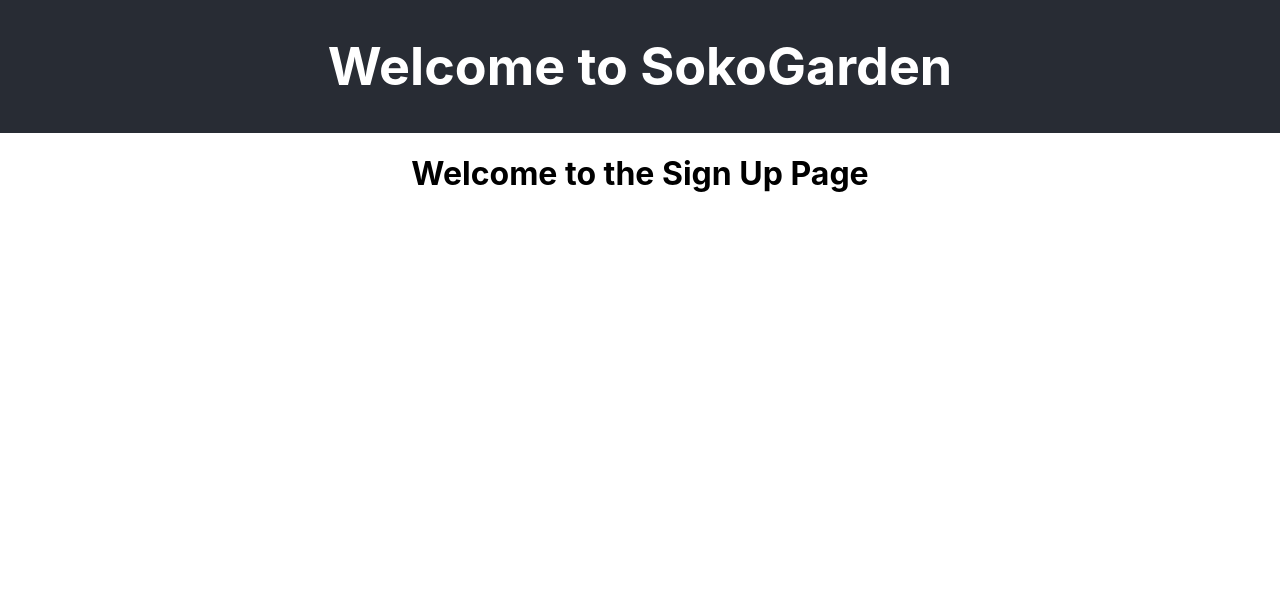
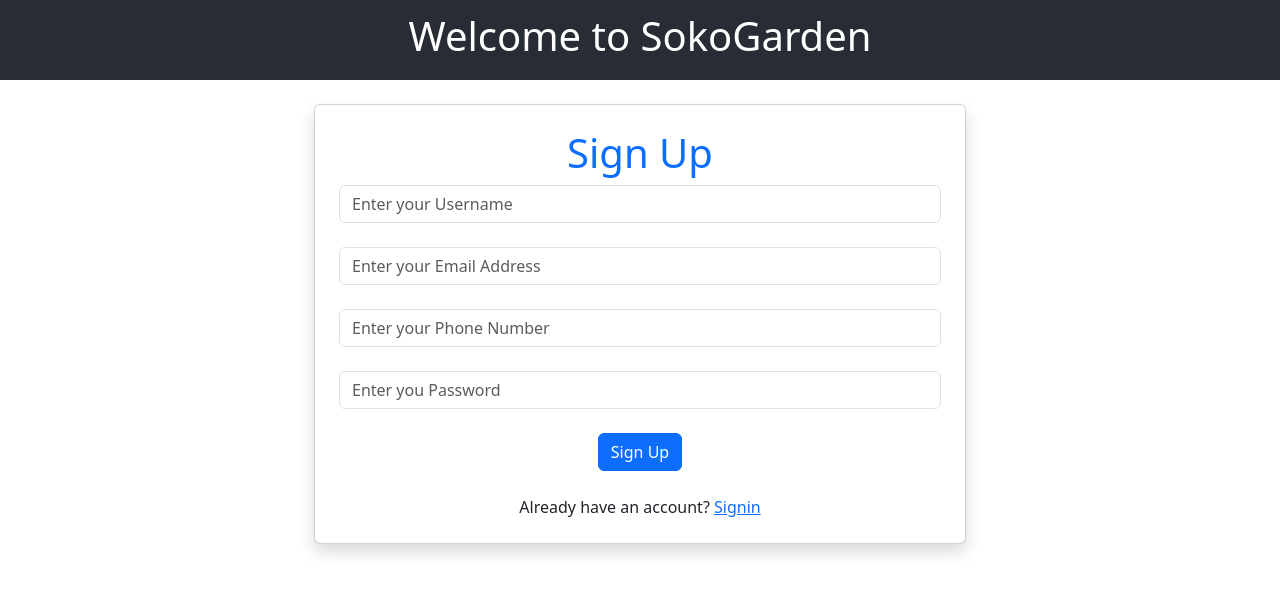
Before and after one commit to Isaac-Maloba/sokogardenapp, a React (Create React App) app: page /signup in a window 1280 px wide. Shown: the top 594 px of the page. Built offline with nearby package versions, Linux system fonts and the light colour scheme.

Commit message:
updated code

```diff
--- a/package.json
+++ b/package.json
@@ -7,6 +7,7 @@
     "@testing-library/jest-dom": "^6.9.1",
     "@testing-library/react": "^16.3.2",
     "@testing-library/user-event": "^13.5.0",
+    "bootstrap": "^5.3.8",
     "react": "^19.2.4",
     "react-dom": "^19.2.4",
     "react-router-dom": "^7.13.1",
--- a/src/App.js
+++ b/src/App.js
@@ -5,6 +5,7 @@
 import Signup from './components/Signup';
 import Signin from './components/Signin';
 import Notfound from './components/Notfound';
+import 'bootstrap/dist/css/bootstrap.min.css';
 
 function App() {
   return (
--- a/src/components/Signup.jsx
+++ b/src/components/Signup.jsx
@@ -1,11 +1,53 @@
-import React from 'react'
+import React, { useState } from 'react'
+import { Link } from 'react-router-dom';
 
 const Signup = () => {
+    // Initialize the hooks
+    const [username, setUsername] = useState("");
+    const [email, setEmail] = useState("");
+    const [phonenumber, setPhoneNumber] = useState("");
+    const [password, setPassword] = useState("");
   return (
-    <div>
-        <h1>Welcome to the Sign Up Page</h1>
+    <div className='row justify-content-center mt-4'>
+        <div className="card col-md-6 shadow p-4">
+            <h1 className='text-primary'>Sign Up</h1>
+
+            <form>
+                <input type="text" placeholder='Enter your Username' className='form-control'
+                value={username}
+                onChange={(e) => setUsername(e.target.value)} required/> <br />
+
+                {/* {username} */}
+
+                <input type="email" placeholder='Enter your Email Address' className='form-control'
+                value={email}
+                onChange={(e) => setEmail(e.target.value)} required/> <br />
+
+                {/* {email} */}
+
+                <input type="tel" placeholder='Enter your Phone Number' className='form-control'
+                value={phonenumber}
+                onChange={(e) => setPhoneNumber(e.target.value)} required/> <br />
+
+                {/* {phonenumber} */}
+
+                <input type="password" placeholder='Enter you Password' className='form-control'
+                value={password}
+                onChange={(e) => setPassword(e.target.value)} required/> <br />
+
+                {/* {password} */}
+
+                <input type="button" value="Sign Up" className='btn btn-primary'/>
+                <br /><br />
+
+                Already have an account? <Link to={'/signin'}>Signin</Link>
+
+            </form>
+        </div>
     </div>
   )
 }
 
 export default Signup;
+
+// Research on Axios module in ReactJS
```
Also changed, not shown: 1 other file (tests, documents, lock files or other folders).
